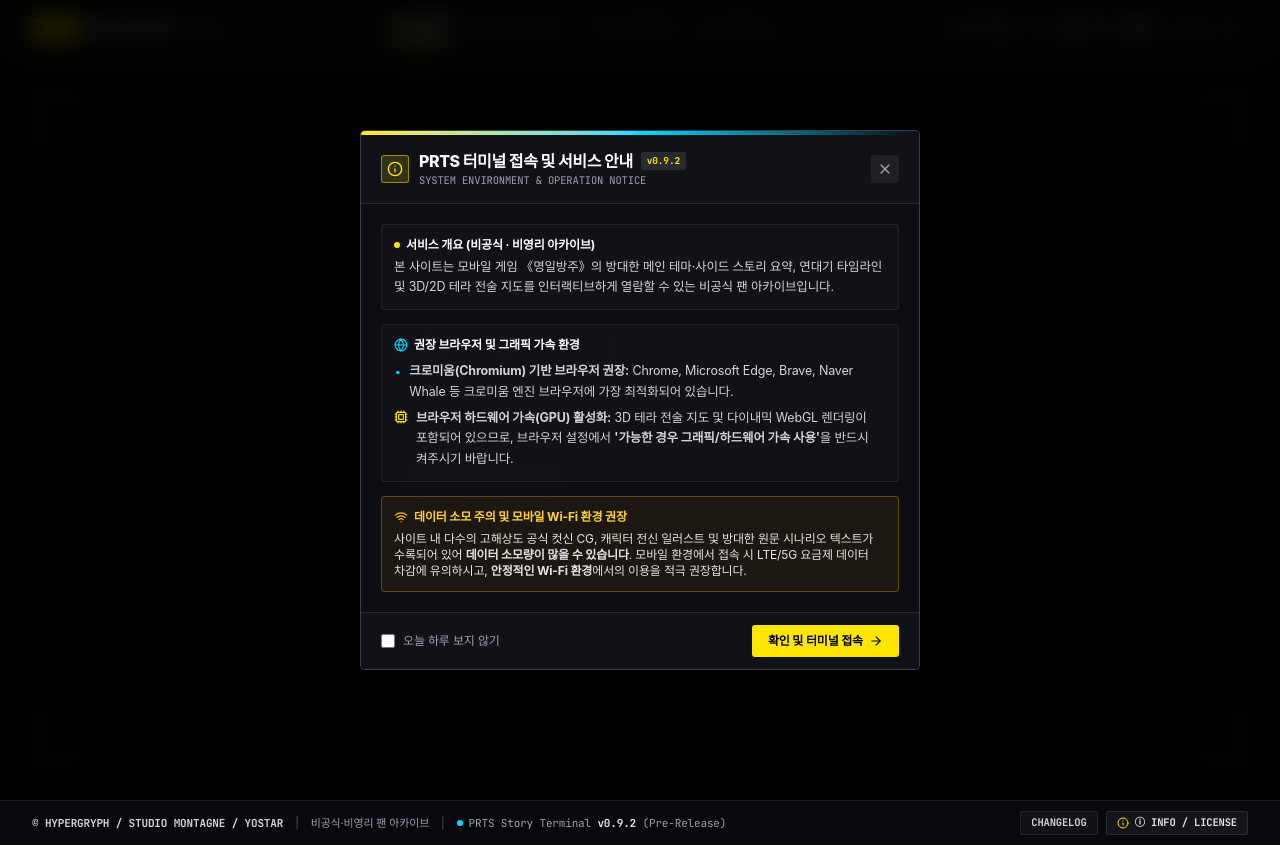
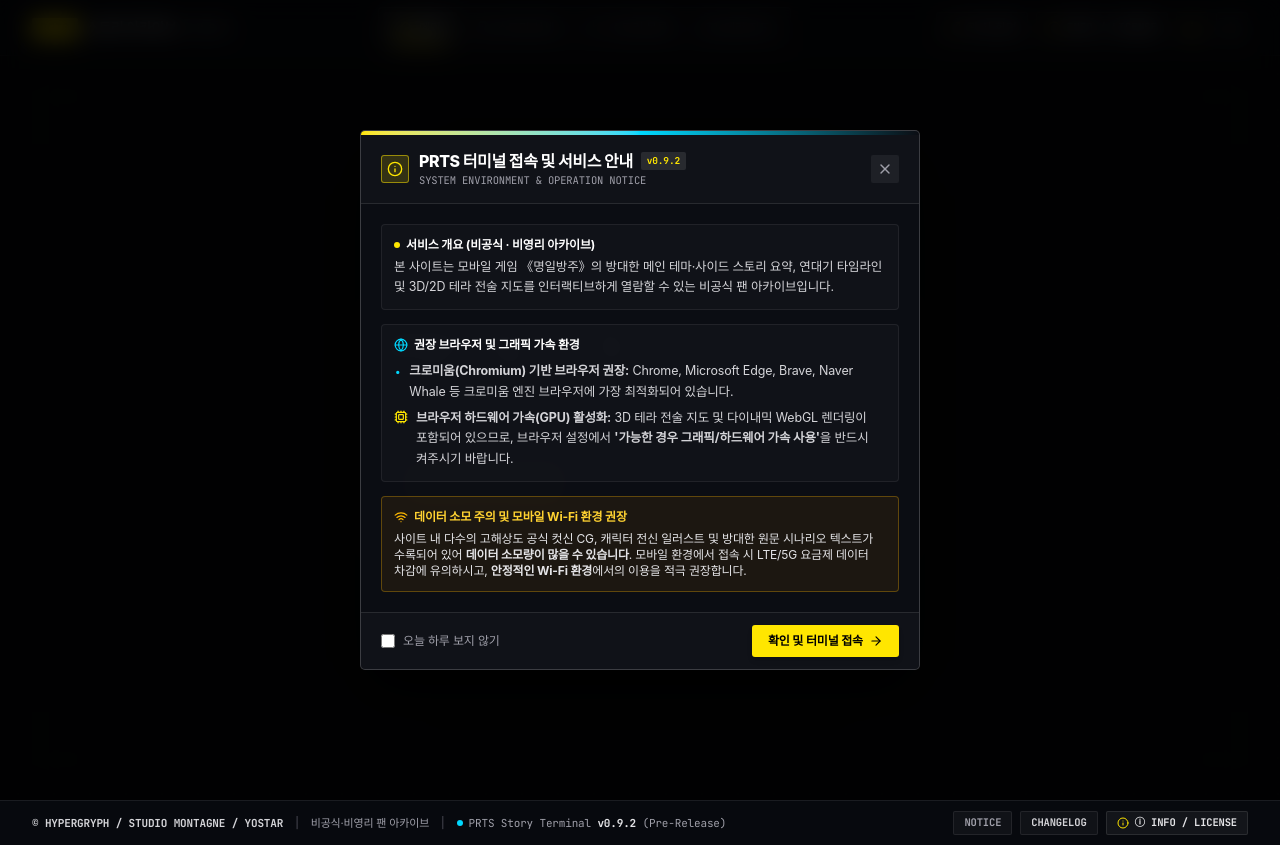
Before and after one commit to ER3246/PRTS-Story-Terminal, a React (Vite) app: page / in a window 1280 px wide. Built offline with nearby package versions, Linux system fonts and the light colour scheme; a web font is replaced by a local one.

Commit message:
fix(notice): ensure service notice modal opens on initial load/refresh regardless of initial route and add footer trigger

```diff
--- a/src/App.tsx
+++ b/src/App.tsx
@@ -41,9 +41,8 @@ const getTodayDismissKey = (): string => {
   return `prts_dismiss_notice_${year}-${month}-${day}`;
 };
 
-// 새로고침 시 메인 화면(홈)에서 팝업 노출 여부 판별
-const shouldShowNoticeOnMount = (initialView: string): boolean => {
-  if (initialView !== 'home') return false;
+// 새로고침/접속 시 안내 팝업 노출 여부 판별 (당일 닫기 여부 확인)
+const shouldShowNoticeOnMount = (): boolean => {
   try {
     return localStorage.getItem(getTodayDismissKey()) !== 'true';
   } catch {
@@ -163,7 +162,7 @@ export function App() {
   const [isInfoLicenseOpen, setIsInfoLicenseOpen] = useState<boolean>(false);
   const [infoModalTab, setInfoModalTab] = useState<InfoModalTab>('license');
   const [isServiceNoticeOpen, setIsServiceNoticeOpen] = useState<boolean>(() =>
-    shouldShowNoticeOnMount(route.view)
+    shouldShowNoticeOnMount()
   );
 
   const handleDismissNoticeToday = useCallback(() => {
@@ -493,6 +492,16 @@ export function App() {
             <div className="flex items-center gap-2">
               <button
                 onClick={() => {
+                  setIsServiceNoticeOpen(true);
+                  playOpenSound();
+                }}
+                className="h-6 px-2.5 rounded-[2px] bg-white/[0.04] hover:bg-[#ffe600]/20 text-zinc-400 hover:text-[#ffe600] border border-white/[0.08] hover:border-[#ffe600]/40 font-mono text-[10.5px] font-bold flex items-center gap-1.5 transition-all cursor-pointer"
+                title="서비스 이용 안내 및 권장 환경 열기"
+              >
+                <span>NOTICE</span>
+              </button>
+              <button
+                onClick={() => {
                   setInfoModalTab('changelog');
                   setIsInfoLicenseOpen(true);
                   playOpenSound();
```
